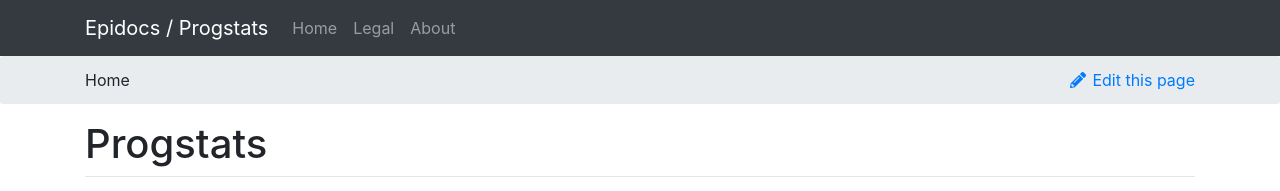
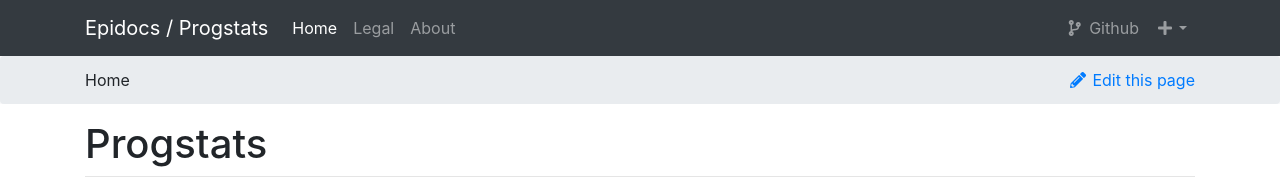
Before and after one commit to Epidocs/Progstats, a Jekyll site: the page built from index.html, in a window 1280 px wide. Shown: the top 191 px of the page. Built offline with Jekyll 4.4.1, drawn with Linux system fonts in a browser that asks for light colours; nearby versions of some CDN libraries.

Commit message:
Updated template

```diff
--- a/_layouts/default.html
+++ b/_layouts/default.html
@@ -33,18 +33,27 @@
 </head>
 <body>
 
-	<nav class="navbar navbar-expand-md navbar-dark bg-dark">
+	<nav id="navbar" class="navbar navbar-expand-md navbar-dark bg-dark">
 		<div class="container">
-			<a class="navbar-brand" href="{{ '' | relative_url }}">{{ site.title }}</a>
+			<a class="navbar-brand" href="{{ '/' | relative_url }}">{{ site.title }}</a>
 			<button class="navbar-toggler" type="button" data-toggle="collapse" data-target="#navbarNavAltMarkup" aria-controls="navbarNavAltMarkup" aria-expanded="false" aria-label="Toggle navigation">
 				<span class="navbar-toggler-icon"></span>
 			</button>
 			<div class="collapse navbar-collapse" id="navbarNavAltMarkup">
+				<div class="navbar-nav mr-auto">
+					<a class="nav-item nav-link" href="{{ '/' | relative_url }}">Home</a>
+					<a class="nav-item nav-link" href="{{ 'legal' | relative_url }}">Legal</a>
+					<a class="nav-item nav-link" href="{{ 'about' | relative_url }}">About</a>
+				</div>
 				<div class="navbar-nav">
-					{% assign current = page.url | downcase | split: '/' %}
-					<a class="nav-item nav-link {% if current[1] == '' %}active{% endif %}" href="{{ '' | relative_url }}">Home</a>
-					<a class="nav-item nav-link {% if current[1] == 'legal' %}active{% endif %}" href="{{ 'legal' | relative_url }}">Legal</a>
-					<a class="nav-item nav-link {% if current[1] == 'about' %}active{% endif %}" href="{{ 'about' | relative_url }}">About</a>
+					<a class="nav-item nav-link" href="{{ site.github.repository_url }}"><i class="fas fa-code-branch fa-fw"></i> Github</a>
+					<div class="nav-item dropdown">
+						<a class="nav-link dropdown-toggle" href="#" id="navbarPlusDropdown" data-toggle="dropdown" aria-haspopup="true" aria-expanded="false"><i class="fas fa-plus fa-fw"></i></a>
+						<div class="dropdown-menu dropdown-menu-right" aria-labelledby="navbarPlusDropdown">
+							<a class="dropdown-item" href="https://epita.it/">EPITA.it</a>
+							<a class="dropdown-item" href="https://epidocs.eu/">Epidocs</a>
+						</div>
+					</div>
 				</div>
 			</div>
 		</div>
--- /dev/null
+++ b/assets/js/script.js
@@ -0,0 +1,6 @@
+$(document).ready(function() {
+	// Get current URL path and assign 'active' class
+	var pathname = window.location.pathname;
+	var $link = $('#navbar .navbar-nav a[href="' + pathname + '"]');
+	$link.addClass('active');
+});
```
